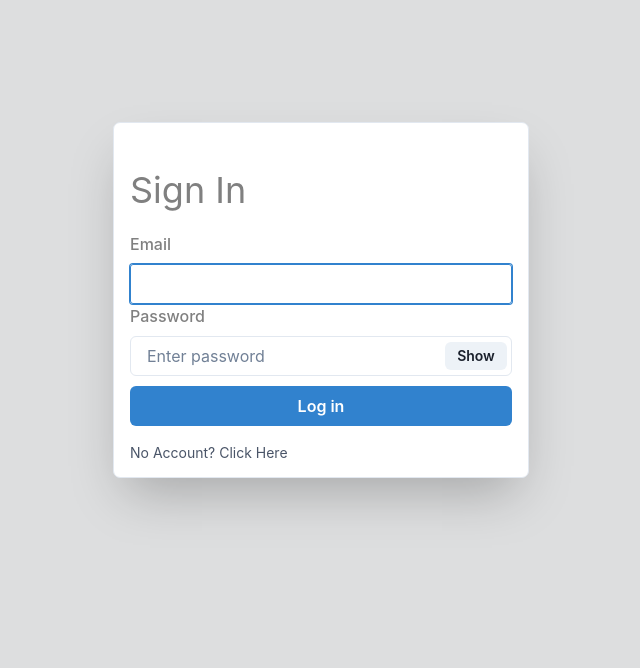
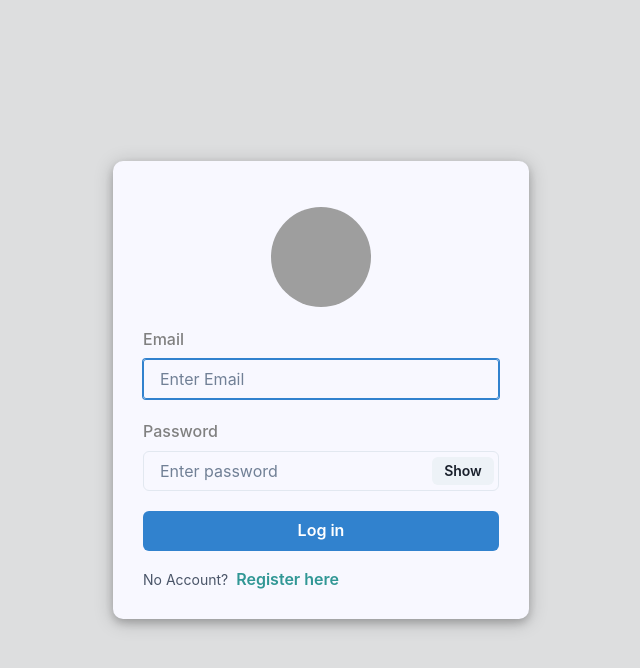
Before and after one commit to reenjie/JobOrderRequest, a React (Create React App) app: page /login in a window 1280 px wide. Shown: the top 668 px of the page, without its empty margins (319-959 px from the left). Built offline with nearby package versions, Linux system fonts and the light colour scheme; grey boxes are pictures that could not be loaded.

Commit message:
mkng login ui and some functions

```diff
--- a/src/App.css
+++ b/src/App.css
@@ -1,33 +1,22 @@
-.App {
-  text-align: center;
+
+  #login{
+    background-color: ghostwhite;
+    width: 100%;
+    padding: 30px;
+    border-radius: 10px;
+    color: gray;
+   box-shadow: 0 4px 8px 0 rgba(0, 0, 0, 0.2), 0 3px 20px 0 rgba(0, 0, 0, 0.19);
+  }
+
+@media screen and (max-width:768px) {
+  #login {
+      width: 100%;
+      background-color: transparent;
+      box-shadow: unset;
+      color: rgb(92, 91, 99);
+  }
+
 }
-
-.App-logo {
-  height: 40vmin;
-  pointer-events: none;
-}
-
-@media (prefers-reduced-motion: no-preference) {
-  .App-logo {
-    animation: App-logo-spin infinite 20s linear;
-  }
-}
-
-.App-header {
-  background-color: #282c34;
-  min-height: 100vh;
-  display: flex;
-  flex-direction: column;
-  align-items: center;
-  justify-content: center;
-  font-size: calc(10px + 2vmin);
-  color: white;
-}
-
-.App-link {
-  color: #61dafb;
-}
-
 @keyframes App-logo-spin {
   from {
     transform: rotate(0deg);
--- a/src/auth/Login.js
+++ b/src/auth/Login.js
@@ -1,5 +1,5 @@
-import React from 'react';
-
+import React,{ useState } from 'react';
+import '../App.css';
 import {
      Box,
      Container,
@@ -12,19 +12,50 @@ import {
      Heading,
      InputGroup,
     InputRightElement,
+    Avatar,
 
 } from '@chakra-ui/react'
 
-function PasswordInput() {
+
+
+
+ function Login() {
+    const [email,setEmail] = useState('');
+    const [password,setPassword] = useState('');
     const [show, setShow] = React.useState(false)
     const handleClick = () => setShow(!show)
 
+    function  handleSubmit() {
+
+        alert('A name was submitted');
+
+    }
+
+    function handleInputChange(props){
+        console.log(props.inputtype.data);
+    }
+
+
             return (
+
+               <Container id='login_container'  maxW='md' mt={340}   color='#262626'>
+
+                 <Center h='100px'  color='white' >
+                  <Box id='login'>
+                    <form onSubmit={handleSubmit} method='post'>
+                        <FormControl >
+                    <Center mt={4} ><Avatar w={'100px'} h={'100px'} src='https://bit.ly/broken-link' /></Center>
+
+                     <FormLabel  mt={"20px"}>Email</FormLabel>
+                        <Input type='email' borderRadius={'3px'}  required  name ='email' placeholder='Enter Email' inputtype ='email' onChange={handleInputChange}  autoFocus />
+                       <FormLabel mt={5}>Password</FormLabel>
                        <InputGroup size='md'>
                             <Input
                             pr='4.5rem'
                             type={show ? 'text' : 'password'}
                             placeholder='Enter password'
+                            name ='password'
+                            required
                             />
                             <InputRightElement width='4.5rem'>
                             <Button h='1.75rem' size='sm' onClick={handleClick}>
@@ -32,37 +63,28 @@ function PasswordInput() {
                             </Button>
                             </InputRightElement>
                         </InputGroup>
-            )
-          }
-
-export default function Login() {
-            return (
-                        <Container maxW='md' mt={"250px"} bg='' color='#262626'>
-                                    <Center h='100px' color='white'>
-                  <Box bg='white' borderWidth='1px' boxShadow='2xl' w='100%' p={4} color='grey' borderRadius={'7px'}>
-                        <FormControl>
-                        <Heading  mt={"30px"} color='gray' fontWeight={'normal'}>
-
-                                    Sign In
-
-                        </Heading>
-                     <FormLabel  mt={"20px"}>Email</FormLabel>
-                        <Input type='email' borderRadius={'3px'} size="md" autoFocus />
-                       <FormLabel>Password</FormLabel>
-                     {/*  <Input type='password'  borderRadius={'3px'} size="sm"/> */}
-                        <PasswordInput/>
 
 
-                        <Button colorScheme='blue' w="100%" mt={"10px"} mb={"10px"}>Log in</Button>
+                        <Button type='submit' colorScheme='blue' w="100%" mt={5} mb={"10px"}>Log in</Button>
 
-                        <FormHelperText>No Account? Click Here</FormHelperText>
+                        <FormHelperText>
+                            No Account?
+                            <Button ml={2} colorScheme='teal' variant='link'>
+                            Register here
+                             </Button>
+
+                        </FormHelperText>
                         </FormControl>
 
+                    </form>
+                     </Box>
 
-                                                </Box>
                                     </Center>
 
                 </Container>
 
+
             );
 }
+
+export default Login;
```
Lines whose indentation alone changed are shown as unchanged.
